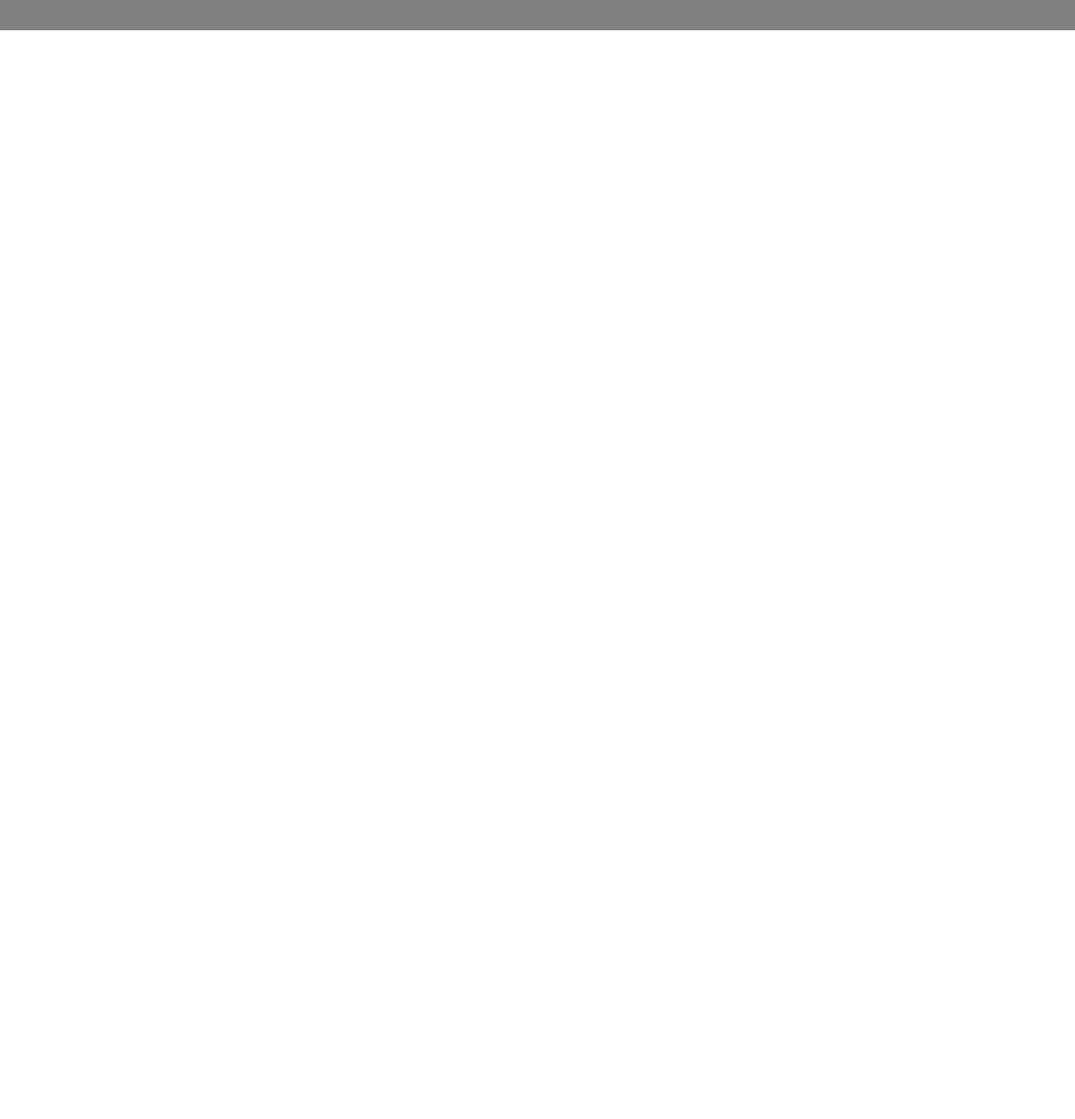
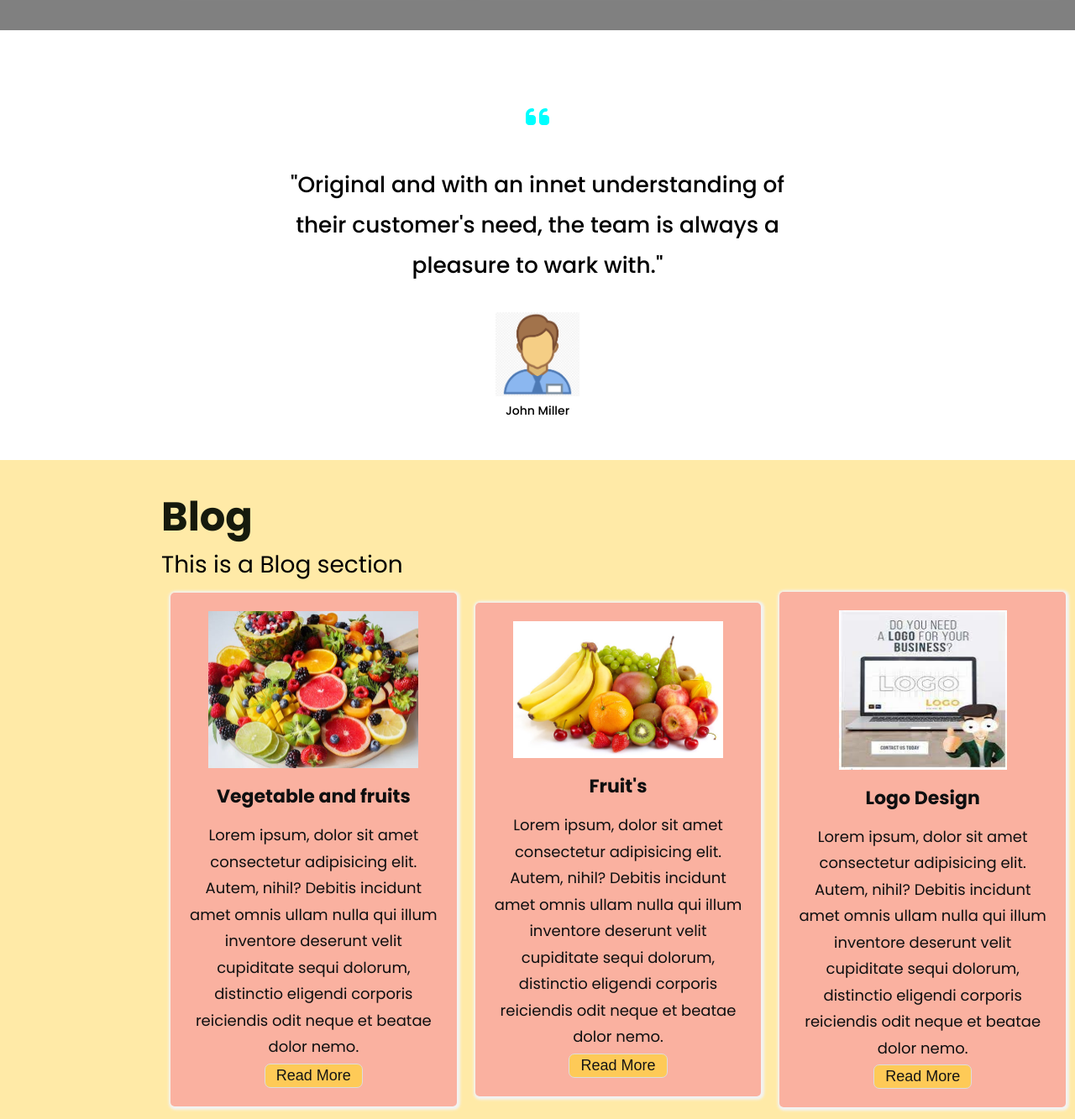
Before and after one commit to pro-majidul/my-new-website, a plain HTML site: page index.html in a window 1280 px wide. Shown: the part 1760-3093 px from the top of the page at 84% size. Before the commit the page ends 1796 px from the top, so only its background shows below. Drawn offline with Linux system fonts and the light colour scheme.

Commit message:
blog section added

```diff
--- a/index.html
+++ b/index.html
@@ -97,6 +97,50 @@
             </div>
         </div>
     </main>
+
+    <!-- ======
+        Review Section
+        =======  -->
+    <div class="parents-review">
+        <div class="child-icon">
+            <i class="fa-solid fa-quote-left"></i>
+        </div>
+        <div class="child-mass">
+            <p>"Original and with an innet understanding of their customer's need, the team is always a pleasure to wark with."</p>
+        </div>
+            <div class="child-image">
+                <img src="images/icon-image.png" alt="">
+                <h3> John Miller</h3>
+            </div>
+    </div>
+
+    <!-- blog section -->
+    <div id="blog-container">
+        <h1> Blog</h1>
+        <p> This is a Blog section</p>
+
+        <div class="blog-area">
+            <div class="blog-content">
+                <img src="images/pexels-photo-1132047.jpeg" alt="">
+                <h1>Vegetable and fruits</h1>
+                <p>Lorem ipsum, dolor sit amet consectetur adipisicing elit. Autem, nihil? Debitis incidunt amet omnis ullam nulla qui illum inventore deserunt velit cupiditate sequi dolorum, distinctio eligendi corporis reiciendis odit neque et beatae dolor nemo.  </p>
+                <input type="button" value="Read More">
+            </div>
+            <div class="blog-content">
+                <img src="images/Nm2SwlPIuNUDuMws.jpg" alt="">
+                <h1>Fruit's</h1>
+                <p>Lorem ipsum, dolor sit amet consectetur adipisicing elit. Autem, nihil? Debitis incidunt amet omnis ullam nulla qui illum inventore deserunt velit cupiditate sequi dolorum, distinctio eligendi corporis reiciendis odit neque et beatae dolor nemo.</p>
+                <input type="button" value="Read More">
+            </div>
+            <div class="blog-content">
+                <img class="pic" src="images/picture2.png" alt="">
+                <h1>Logo Design</h1>
+                <p>Lorem ipsum, dolor sit amet consectetur adipisicing elit. Autem, nihil? Debitis incidunt amet omnis ullam nulla qui illum inventore deserunt velit cupiditate sequi dolorum, distinctio eligendi corporis reiciendis odit neque et beatae dolor nemo.  </p>
+                <input type="button" value="Read More">
+            </div>
+        </div>
+    </div>
+
 </body>
 
 </html>
--- a/style.css
+++ b/style.css
@@ -146,6 +146,12 @@ body{
     font-weight: 500;
     color:rgb(15, 160, 64);
 }
+#service > h1:hover{
+  background-color: #feca57;
+  display: inline;
+  border-radius: 5px;
+  padding: 3px 7px;
+}
 .content{
     display:flex;
     justify-content: space-evenly;
@@ -191,3 +197,112 @@ body{
 .service-section:hover{
     background-color: aqua;
 }
+
+/*  Reeview section */
+
+.parents-review{
+    padding: 3rem 0;
+    display: flex;
+    flex-direction: column;
+    text-align: center;
+}
+.parents-review img{
+    width: 100px;
+}
+.child-icon{
+    text-align: center;
+    display: block;
+    font-size: 2rem;
+    padding: 2rem;
+    color: aqua;
+}
+.child-mass {
+    color: black;
+    font-size: 1.65rem;
+    font-weight: 500;
+    line-height: 3rem;
+}
+.child-mass > p{
+    width: 40rem;
+    margin: 0 auto;
+}
+.child-image{
+    padding-top: 2rem;
+
+}
+.child-image > h3{
+    font-size: 14px;
+    font-weight: 500;
+
+}
+
+/* Blog Section style */
+#blog-container{
+    background-color:#ffeaa7;
+    width: 100%;
+    padding: 2rem 0 2rem 12rem ;
+}
+#blog-container > h1 {
+    color: rgb(22, 26, 13);
+    font-size: 3rem;
+    font-weight: 700;
+    margin-bottom: 1rem;
+    display: inline;
+}
+#blog-container > h1:hover{
+    background-color: #feca57;
+    border-radius: 5px;
+    padding: 3px 15px;
+    color:aqua;
+}
+
+#blog-container > p{
+    font-size: 28px;
+    color:#000;
+}
+.blog-area{
+    display: flex;
+    justify-content: space-between;
+    align-items: center;
+}
+.blog-content{
+    background-color: #fab1a0;
+    margin: 1%;
+    text-align: center;
+    padding: 2%;
+    border-radius: 5px;
+    box-shadow: 1px 1px 3px 3px #f3f3f3;
+}
+
+.blog-content > h1{
+    color: #0e0f10;
+    font-size: 22px;
+    padding: 10px 0;
+}
+.blog-content > p{
+    color: #0e0f10;
+    font-size: 18px;
+    padding: 4px 0;
+    line-height: 1.75em;
+}
+
+.blog-content img{
+    width: 250px;
+}
+.blog-content .pic{
+    width: 200px;
+    height: 190px;
+}
+
+.blog-content [type="button"]{
+    background-color: #feca57;
+    color: rgb(21, 20, 20);
+    padding: 3px 13px;
+    border-radius: 7px;
+    border: 1px solid #ddd;
+    font-size: 18px;
+}
+.blog-content [type="button"]:hover{
+    background: #000;
+    color: #ddd;
+}
```
Also changed, not shown: images/icon-image.png (added).
